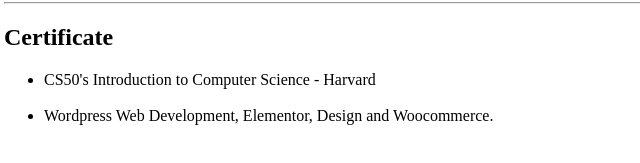
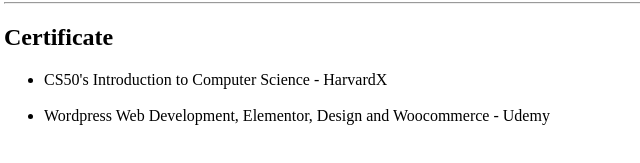
Before and after one commit to flashrhema22595/cap-stone-projects, a plain HTML site: page index.html in a window 1280 px wide. Shown: the part 991-1154 px from the top of the page, 4-644 px from the left. Drawn offline with Linux system fonts and the light colour scheme.

Commit message:
Update index.html

```diff
--- a/index.html
+++ b/index.html
@@ -85,10 +85,11 @@
     <hr>
     <h2>Certificate</h2>
     <ul>
-        <li>CS50's Introduction to Computer Science - Harvard</li>
+        <li>CS50's Introduction to Computer Science - HarvardX</li>
         <br>
-        <li>Wordpress Web Development, Elementor, Design and Woocommerce.</li>
+        <li>Wordpress Web Development, Elementor, Design and Woocommerce - Udemy</li>
     </ul>
+    <br>
 
     <footer style="position: sticky; left: 0; right: 0; bottom: 0; background-color: rgb(235, 234, 234); text-align: center;">
         <p>&copy; Bright Amasunya 2024. All rights reserved</p>
```
